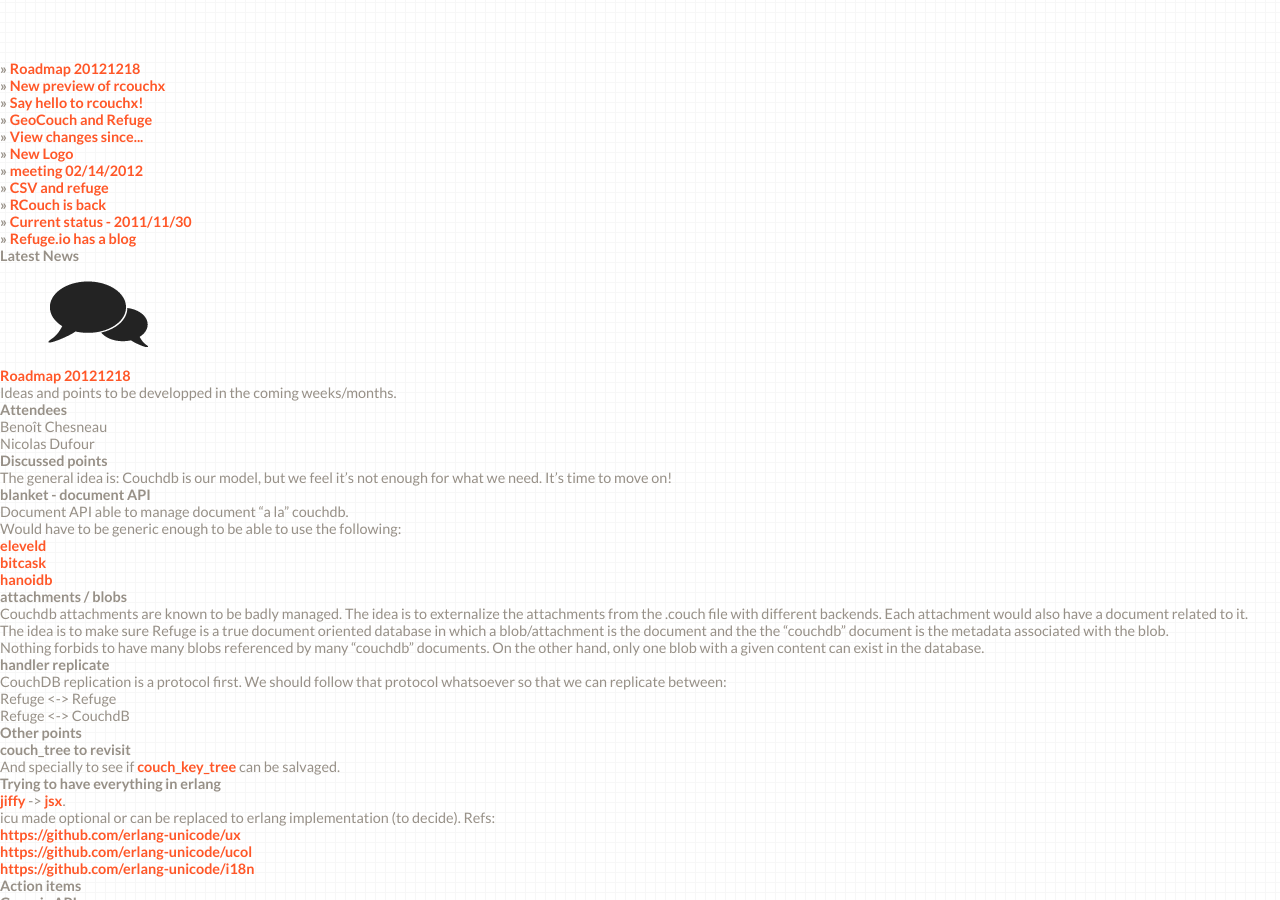
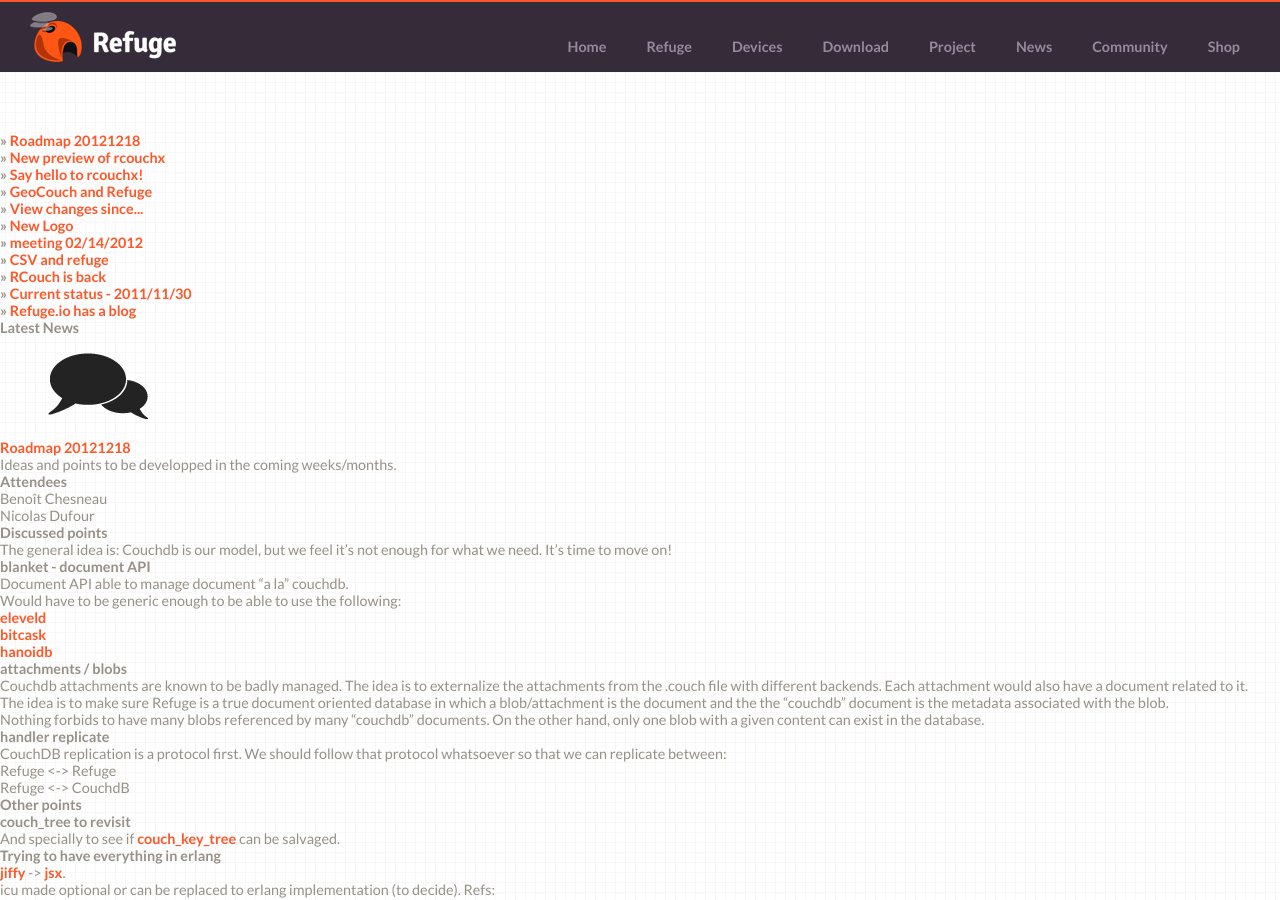
Before and after one commit to refuge/refuge.github.com, a Jekyll site: the page built from blog.html, in a window 1280 px wide and 900 px high. Built offline with Jekyll 4.4.1, drawn with Linux system fonts in a browser that asks for light colours.

Commit message:
Externalizing the header and removing the class="selected" for now.

```diff
--- /dev/null
+++ b/_includes/header.html
@@ -0,0 +1,21 @@
+            <header class="header">
+                <a href="/" class="a-backtohome"></a>
+                <nav>
+                    <ul>
+                        <li><a href="/">Home</a></li>
+                        <li><a href="/details/">Refuge</a></li>
+                        <li><a href="/devices/">Devices</a>
+                            <!--<ul class="ss-menu">
+                                <li><a href="#">The Refuge Box</a></li>
+                                <li><a href="#">Refuge for Android</a></li>
+                                <li><a href="#">Refuge for iOS</a></li>
+                            </ul>-->
+                        </li>
+                        <li><a href="/download/">Download</a></li>
+                        <li><a href="/project/">Project</a></li>
+                        <li><a href="/news">News</a></li>
+                        <li><a href="/community/">Community</a></li>
+                        <li><a href="/shop/">Shop</a></li>
+                    </ul>
+                </nav>
+            </header>
--- a/_layouts/default.html
+++ b/_layouts/default.html
@@ -11,11 +11,12 @@
         <meta name="viewport" content="width=device-width, initial-scale=1.0">
         <meta name="viewport" content="user-scalable=no; width=device-width; initial-scale=1.0; maximum-scale=1.0;">
         <link href="http://fonts.googleapis.com/css?family=Lato:400,700,900,400italic,700italic,900italic" rel="stylesheet" type="text/css">
-        <link rel="stylesheet" type="text/css" href="css/style.css">
+        <link rel="stylesheet" type="text/css" href="/css/style.css">
 
     </head>
     <body>
         <div class="container">
+{% include header.html %}
 {{ content }}
 {% include footer.html %}
         </div>
```
Also changed, not shown: index.html (+0 -21 lines).
